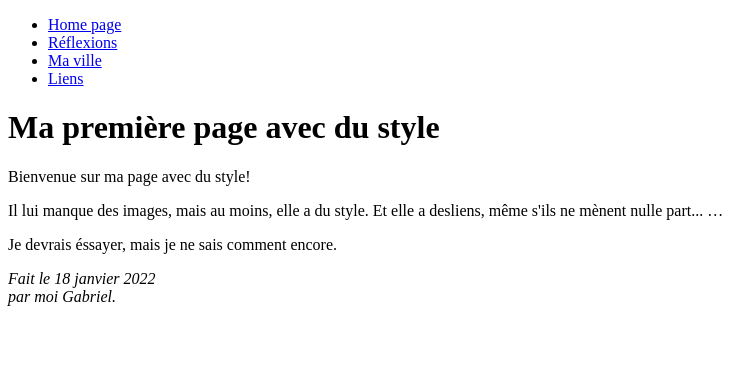
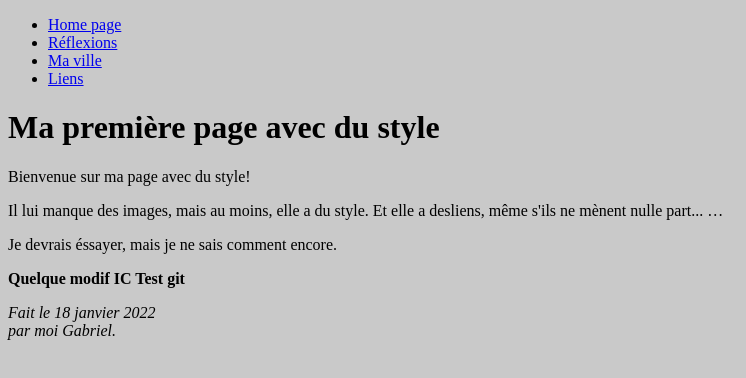
Before and after one commit to gabrieldgi/github-flow, a plain HTML site: page index.html in a window 1280 px wide. Shown: the whole page, without its empty margins (0-746 px from the left). Drawn offline with Linux system fonts and the light colour scheme.

Commit message:
Ajout STYLE

```diff
--- a/index.html
+++ b/index.html
@@ -2,6 +2,7 @@
 <html>
 <head>
   <title>Ma première page avec du style</title>
+  <link href="page.css" rel="stylesheet">
 </head>
 
 <body>
@@ -14,6 +15,7 @@
   <li><a href="liens.html">Liens</a>
 </ul>
 
+
 <!-- Contenu principal -->
 <h1>Ma première page avec du style</h1>
 
@@ -24,6 +26,7 @@
 
 <p>Je devrais éssayer, mais je ne sais comment encore.
 
+<p><b>Quelque modif IC Test git</b></p>
 <!-- Signer et dater la page, c'est une question de politesse! -->
 <address>Fait le 18 janvier 2022<br>
   par moi Gabriel.</address>
--- /dev/null
+++ b/page.css
@@ -0,0 +1,3 @@
+body{
+  background:rgba(0, 0, 0, 0.212);
+}
```
